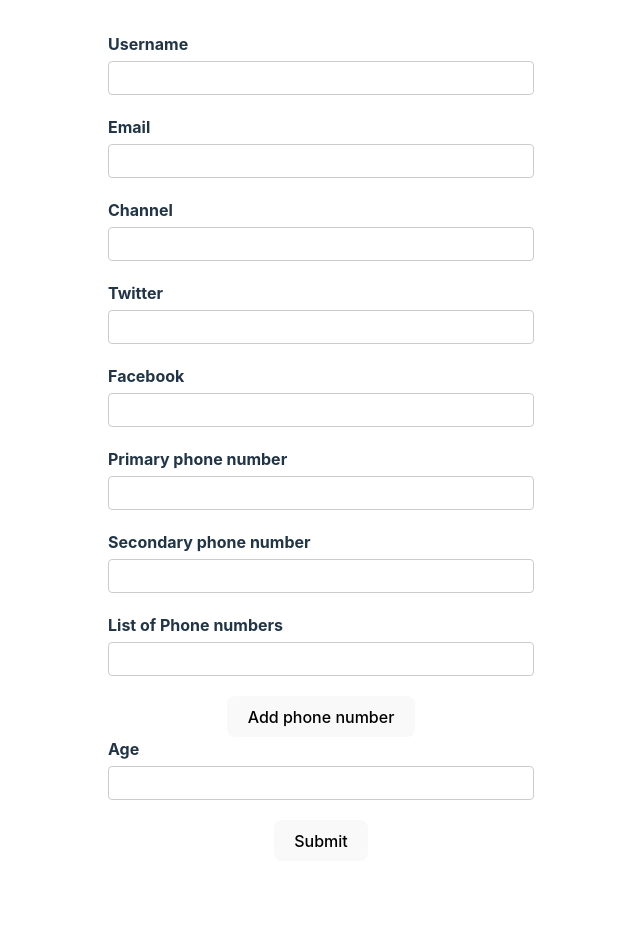
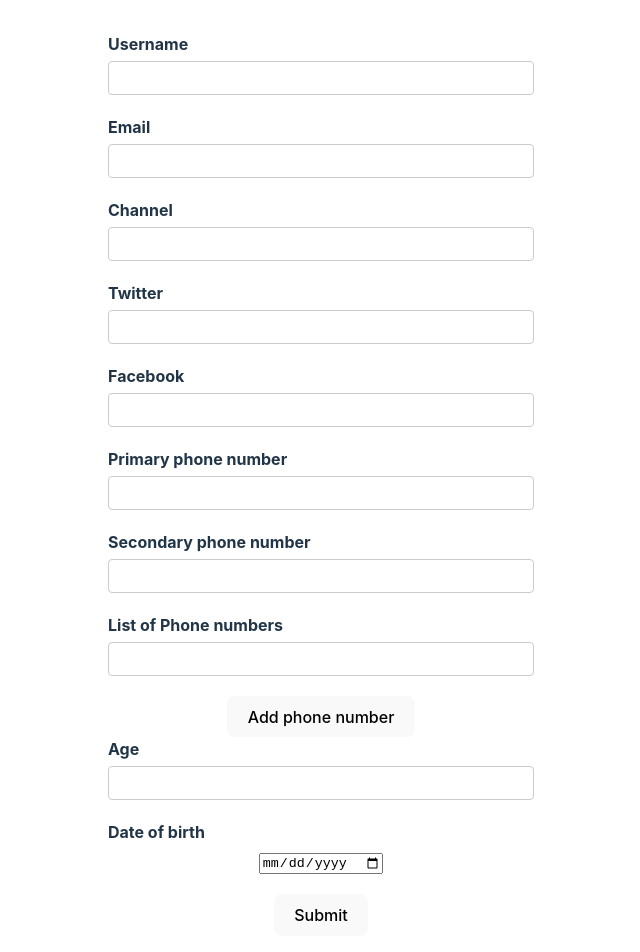
Before and after one commit to tonyedgal/react-forms, a React (Vite) app in the folder rhf-intro/: page / in a window 1280 px wide. Shown: the top 952 px of the page, without its empty margins (319-959 px from the left). Before the commit the page ends 893 px from the top, so only its background shows below. Built offline with nearby package versions, Linux system fonts and the light colour scheme.

Commit message:
feat: working with dates in RHF

```diff
--- a/rhf-intro/src/components/YoutubeForm.tsx
+++ b/rhf-intro/src/components/YoutubeForm.tsx
@@ -14,6 +14,7 @@
     number: string;
   }[];
   age: number;
+  dob: Date;
 };
 
 const YoutubeForm = () => {
@@ -29,6 +30,7 @@
       phoneNumbers: ["", ""],
       phNumbers: [{ number: "" }],
       age: 0,
+      dob: new Date(),
     },
   });
   const { register, control, handleSubmit, formState } = form;
@@ -169,6 +171,22 @@
           <p className="error">{errors.age?.message}</p>
         </div>
 
+        <div className="form-control">
+          <label htmlFor="dob">Date of birth</label>
+          <input
+            type="date"
+            id="dob"
+            {...register("dob", {
+              valueAsDate: true,
+              required: {
+                value: true,
+                message: "Date of birth is required",
+              },
+            })}
+          />
+          <p className="error">{errors.dob?.message}</p>
+        </div>
+
         <button>Submit</button>
       </form>
       <DevTool control={control} />
```
